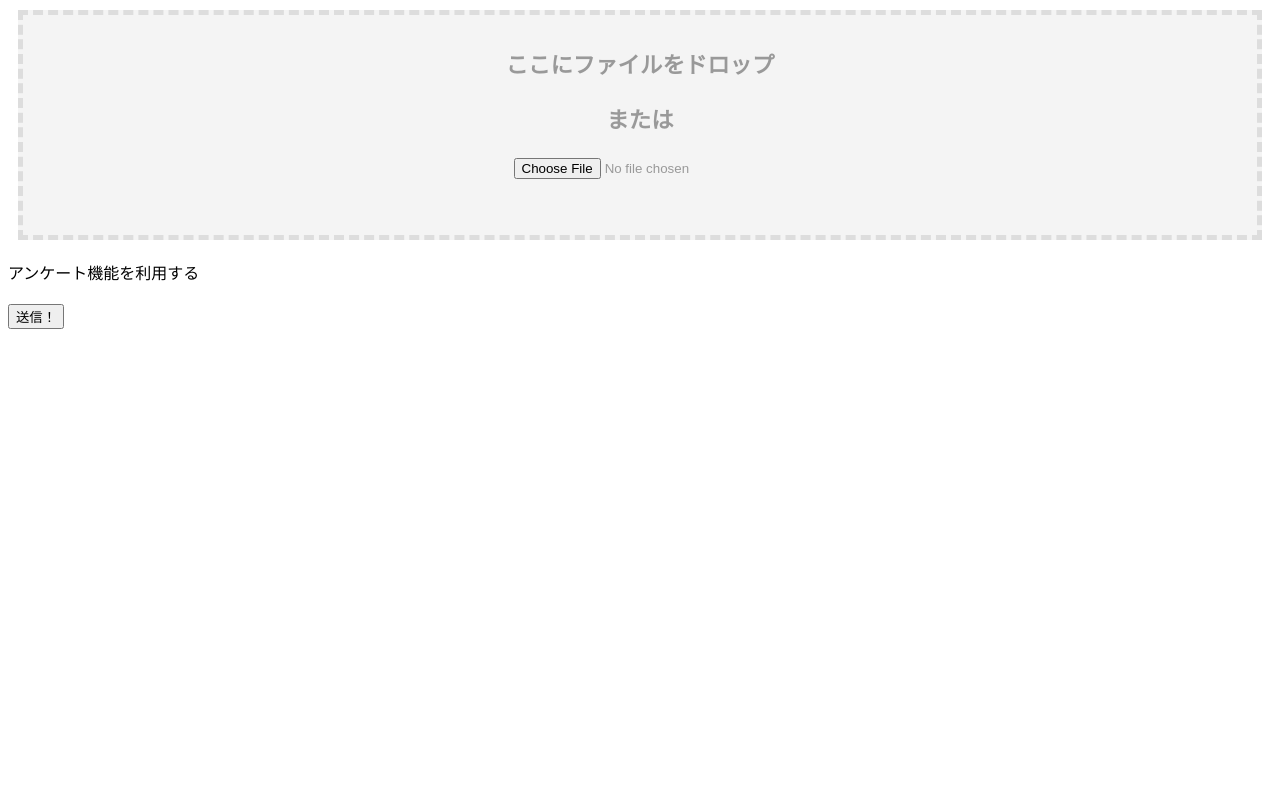
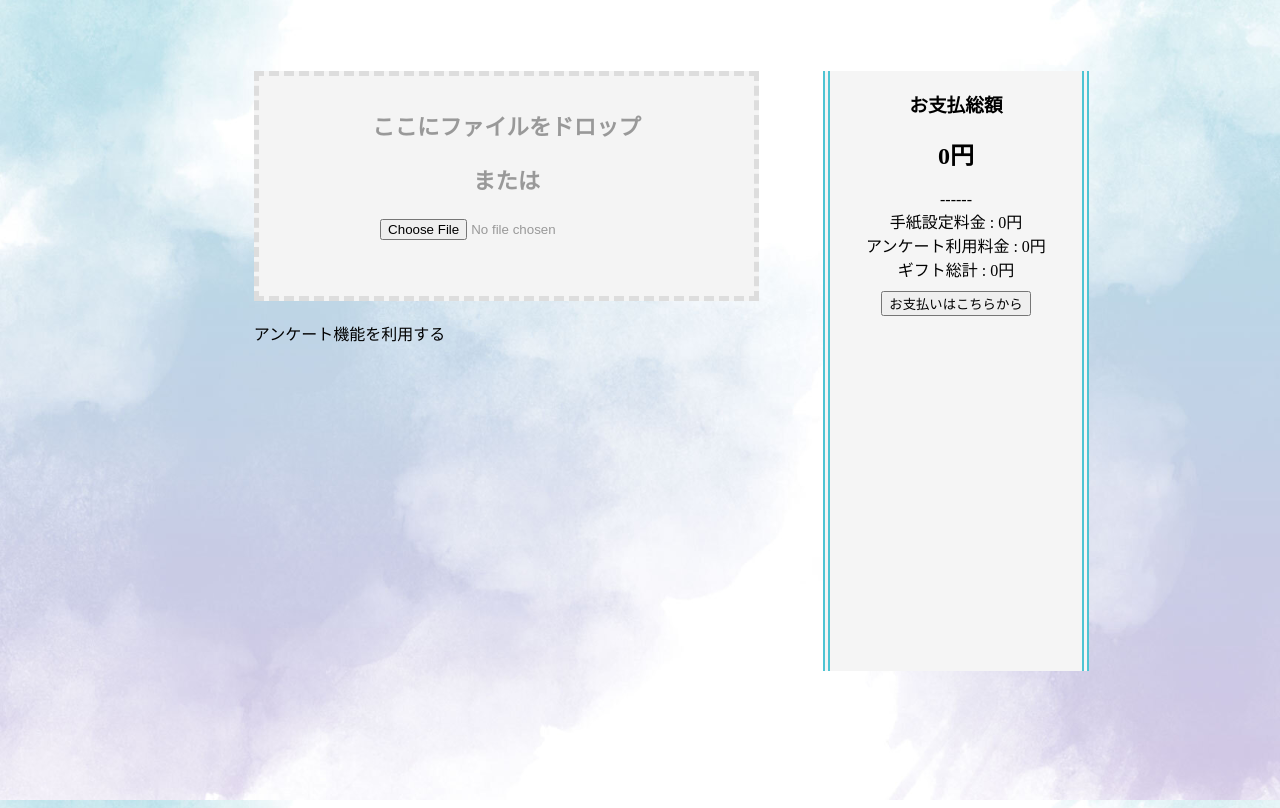
Before and after one commit to DEJIBUMI-Development-team/HEW_IH12_5, a PHP site: page /HEW_IH12_5/assets/php/create_letter.php in a window 1280 px wide. Before the commit the page ends 329 px from the top, so only its background shows below. Run offline with PHP 8.4, Linux system fonts and the light colour scheme.

Commit message:
決済前、総額計算機能実装

```diff
--- /dev/null
+++ b/assets/css/create_letter.css
@@ -0,0 +1,105 @@
+body {
+	background-image: url(../img/water_blue1.jpg);
+	background-size: cover;
+}
+
+form {
+	display: flex;
+	justify-content: center;
+	height: 100%;
+}
+body,
+html {
+	height: 100%;
+}
+
+.survey-open {
+	margin: 20px 0px;
+	cursor: pointer;
+	display: inline-block;
+}
+
+.suvey-block {
+	margin-top: 20px;
+}
+
+.hidden {
+	display: none;
+}
+
+.exit {
+	margin: 20px 0px;
+	cursor: pointer;
+	display: block;
+	width: 60px;
+}
+
+.form-content {
+	margin: 5%;
+	width: 40%;
+	/* background-color: white; */
+	/* background: whitesmoke;
+	padding: 10px; */
+}
+
+#dragDropArea {
+	background-color: #f4f4f4;
+	padding: 10px;
+	border: #ddd dashed 5px;
+	min-height: 200px;
+	text-align: center;
+}
+
+#dragDropArea p {
+	color: #999;
+	font-weight: bold;
+	font-size: 14px;
+	font-size: 1.4em;
+}
+
+#dragDropArea .drag-drop-buttons {
+	margin-top: 20px;
+	font-size: 12px;
+	font-size: 1.2em;
+}
+
+.drag-drop-buttons input {
+	margin: auto;
+}
+
+#previewArea img {
+	width: 200px;
+}
+
+input[type=text] {
+	width: 40%;
+	padding: 12px 20px;
+	margin: 8px 0;
+	box-sizing: border-box;
+}
+
+.product-item {
+	flex-direction: column;
+	align-items: center;
+	text-align: center;
+	height: 600px;
+	width: 20%;
+	margin-top: 5%;
+	background: whitesmoke;/*背景色*/
+    border-left: double 7px #4ec4d3;/*左線*/
+    border-right: double 7px #4ec4d3;/*右線*/
+}
+
+.product-price {
+	font-size: 1.5em;
+	font-weight: bold;
+}
+.product-breakdown {
+	margin-top: 20px;
+}
+
+.submit-input {
+	display: block;
+	width: 150px;
+	margin: 10px auto;
+}
--- a/assets/php/create_letter.php
+++ b/assets/php/create_letter.php
@@ -56,50 +56,13 @@ if (isset($_POST["submit"])) {
 	<meta charset="UTF-8">
 	<meta http-equiv="X-UA-Compatible" content="IE=edge">
 	<meta name="viewport" content="width=device-width, initial-scale=1.0">
-	<title>Document</title>
-	<style>
-		.survey-open {
-			margin: 20px 0px;
-		}
-
-		.hidden {
-			display: none;
-		}
-
-		.exit {
-			margin: 20px 0px;
-		}
-
-		#dragDropArea {
-			background-color: #f4f4f4;
-			margin: 10px;
-			padding: 10px;
-			border: #ddd dashed 5px;
-			min-height: 200px;
-			text-align: center;
-		}
-
-		#dragDropArea p {
-			color: #999;
-			font-weight: bold;
-			font-size: 14px;
-			font-size: 1.4em;
-		}
-
-		#dragDropArea .drag-drop-buttons {
-			margin-top: 20px;
-			font-size: 12px;
-			font-size: 1.2em;
-		}
-
-		.drag-drop-buttons input {
-			margin: auto;
-		}
-	</style>
+	<link rel="stylesheet" href="../css/create_letter.css">
+	<title>手紙設定画面</title>
 </head>
 
 <body>
 	<form method="POST" action="" enctype="multipart/form-data">
+		<div class="form-content">
 			<div id="dragDropArea">
 				<div class="drag-drop-inside">
 					<p class="drag-drop-info">ここにファイルをドロップ</p>
@@ -119,7 +82,7 @@ if (isset($_POST["submit"])) {
 				<input type="text" name="survey_title" placeholder="アンケートタイトルを追加" class="input_element" disabled>
 				<br>
 				<div class="suvey-block" id="survey_elem">
-				<div class="survery-contents">
+					<div class="survey-contents">
 						<input type="text" name="survey[]" placeholder="選択肢を追加" class="input_element" disabled>
 					</div>
 
@@ -131,16 +94,68 @@ if (isset($_POST["submit"])) {
 				<button id="delete" type="button">削除</button>
 				<div class="exit">閉じる</div>
 			</div>
+		</div>
+		<div class="product-item">
+			<h3>お支払総額</h3>
+			<div class="product-price">0円</div>
+			<div class="product-breakdown">
+				<div>------</div>
+				<div class="dejibumi-price price">手紙設定料金 : 0円</div>
+				<div class="survey-price price">アンケート利用料金 : 0円</div>
+				<div class="gift-price price">ギフト総計 : 0円</div>
+			</div>
+			<input type="submit" value="お支払いはこちらから" name="submit" class="submit-input">
+		</div>
 
-
-		<input type="submit" value="送信！" name="submit">
 	</form>
 
 	<script>
+		let total_price = 0;
+		let img_price = 0;
+		let survey_price = 0;
+		let gift_price = 0;
+
+		const total_view_content = document.querySelector(".product-price");
+		const dejibumi_img = document.querySelector(".dejibumi-price");
+		const survey_price_view = document.querySelector(".survey-price");
+		const gift_prince_view = document.querySelector(".gift-price");
+
+		var is_survey = false;
+		var is_setImg = false;
+		var is_setGift = false;
+
+		function set_price() {
+			if (is_setImg) {
+				img_price = 800;
+			} else {
+				img_price = 0;
+			}
+
+			if (is_survey) {
+				survey_price = 500;
+			} else {
+				survey_price = 0;
+			}
+
+			if (is_setGift) {
+				gift_price = 0
+			} else {
+				gift_price = 0;
+			}
+
+			total_price = img_price + survey_price + gift_price;
+
+			total_view_content.textContent = `${total_price}円`;
+			dejibumi_img.textContent = `手紙設定料金 : ${img_price}円`;
+			survey_price_view.textContent = `アンケート利用料金 : ${survey_price}円`;
+			gift_prince_view.textContent = `ギフト総計 : ${gift_price}円`;
+		}
+
 		const add_button_elem = document.getElementById("add");
 		const survey_elem = document.getElementById("survey_elem");
+
 		add_button_elem.addEventListener("click", () => {
-			survey_elem.insertAdjacentHTML('afterbegin', '<div class="survey-contents"><input type="text" name="survey[]" placeholder="選択肢を追加" class="input_element"></div>');
+			survey_elem.insertAdjacentHTML("beforeend", '<div class="survey-contents"><input type="text" name="survey[]" placeholder="選択肢を追加" class="input_element"></div>');
 		});
 
 		const survey_open = document.querySelector(".survey-open");
@@ -152,6 +167,9 @@ if (isset($_POST["submit"])) {
 			input_elem.forEach((input) => {
 				input.disabled = false;
 			});
+			is_survey = true;
+			survey_open.style.visibility = "hidden";
+			set_price();
 		});
 
 		survey_exit.addEventListener("click", () => {
@@ -159,29 +177,35 @@ if (isset($_POST["submit"])) {
 				input.disabled = true;
 			});
 			survey.classList.add("hidden");
+			survey_open.style.visibility = "visible";
+			is_survey = false;
+			set_price();
 		});
 
 		const delete_button_elem = document.getElementById("delete");
 		delete_button_elem.addEventListener("click", () => {
 			// debugger;
-			var survey_contents = document.querySelectorAll(".survey-contents")
-
+			var survey_contents = document.querySelectorAll(".survey-contents");
 			if (survey_contents.length > 2) {
-
 				var last_elem = survey_elem.lastElementChild;
 				last_elem.remove();
 			}
 
 		});
+
 		var fileArea = document.getElementById('dragDropArea');
 		var fileInput = document.getElementById('fileInput');
 		fileArea.addEventListener('dragover', function(evt) {
 			evt.preventDefault();
+			is_setImg = true;
 			fileArea.classList.add('dragover');
+			set_price();
 		});
 		fileArea.addEventListener('dragleave', function(evt) {
 			evt.preventDefault();
+			is_setImg = false;
 			fileArea.classList.remove('dragover');
+			set_price();
 		});
 		fileArea.addEventListener('drop', function(evt) {
 			evt.preventDefault();
@@ -194,7 +218,10 @@ if (isset($_POST["submit"])) {
 		});
 
 		function photoPreview(event, f = null) {
+			debugger;
 			var file = f;
+			is_setImg = false;
+			set_price();
 			if (file === null) {
 				file = event.target.files[0];
 			}
@@ -210,8 +237,13 @@ if (isset($_POST["submit"])) {
 				img.setAttribute("src", reader.result);
 				img.setAttribute("id", "previewImage");
 				preview.appendChild(img);
+				if (preview.hasChildNodes()) {
+					is_setImg = true;
+				} else {
+					is_setImg = false;
+				}
+				set_price();
 			};
-
 			reader.readAsDataURL(file);
 		}
 	</script>
```
Lines whose indentation alone changed are shown as unchanged.
